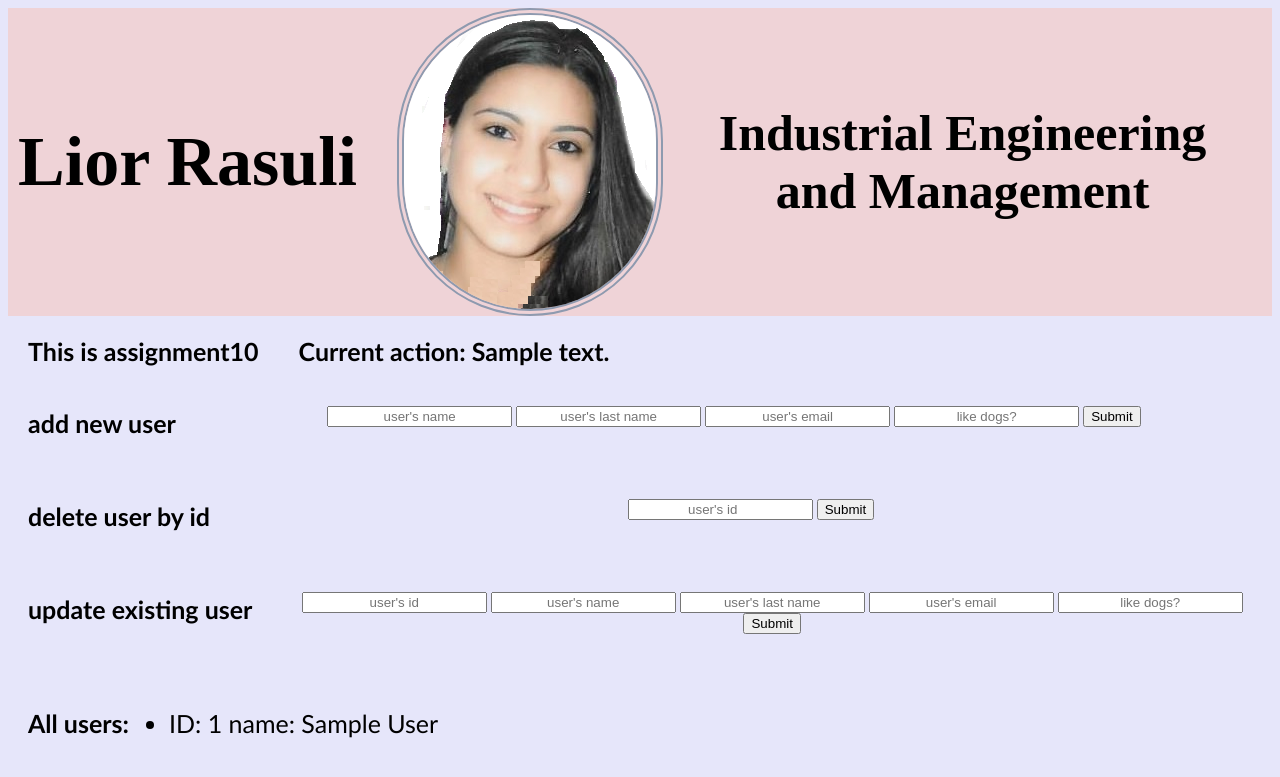
After one commit to liorras/lior.ras, a Flask app: template CVproject/pages/assignment10/templates/assignment10.html in a window 1280 px wide. The commit adds this page. Shown: the top 777 px of the page. Run offline with Flask 2, Linux system fonts and the light colour scheme; the template is opened without the code that fills it: most values are stand-ins (such as "Sample title", 1, 10 or a date in 2020); parts of the project's set-up code (start-up, migrations or seed data) failed here and were passed over.

Commit message:
assignment10

```diff
--- a/CVproject/app.py
+++ b/CVproject/app.py
@@ -1,10 +1,11 @@
-from flask import Flask, url_for, render_template, redirect, request
+from flask import Flask, render_template, redirect, request
 from datetime import datetime
 from flask import session
+from flask import mysql
+from mysql import connector
 
 app = Flask(__name__)
 app.secret_key = '123'
-
 
 @app.route('/')
 def index():
@@ -95,6 +96,8 @@ def assignment_9():
                            user_firstname=user_firstname,
                            user_lastname=user_lastname)
 
+from pages.assignment10.assignment10 import assignment10
+app.register_blueprint(assignment10)
 
 if __name__ == '__main__':
     app.run(debug=True)
--- /dev/null
+++ b/CVproject/pages/assignment10/assignment10.py
@@ -0,0 +1,78 @@
+from flask import Blueprint, render_template, redirect, url_for, request
+from flask import mysql
+import mysql.connector
+
+assignment10 = Blueprint('assignment10', __name__,
+                          static_folder='static',
+                          static_url_path='/assignment10',
+                          template_folder='templates')
+
+# ----------------------DATABASE CONNECTION --------------------#
+# --------------------------------------------------------------#
+def interact_db(query, query_type: str):
+    return_value = False
+    connection = mysql.connector.connect(host='localhost',
+                                         user='root',
+                                         password='root',
+                                         database='cv_schema')
+    cursor = connection.cursor(named_tuple=True)
+    cursor.execute(query)
+
+    if query_type == 'commit':
+        connection.commit()
+        return_value = True
+
+    if query_type == 'fetch':
+        query_result = cursor.fetchall()
+        return_value = query_result
+
+    connection.close()
+    cursor.close()
+    return return_value
+
+global message
+message = ''
+@assignment10.route('/assignment10', methods=['GET', 'POST'])
+@assignment10.route('/', methods=['GET', 'POST'])
+def ass_10():
+    query = "select * from users"
+    query_result = interact_db(query=query, query_type='fetch')
+    return render_template('assignment10.html',
+                           message=message,
+                           users=query_result)
+
+@assignment10.route('/insert_user', methods=['GET', 'POST'])
+def insert_to_users():
+    message = 'INSERT user'
+    if request.method == 'POST':
+        first_name = request.form['first_name']
+        last_name = request.form['last_name']
+        email = request.form['email']
+        like_dogs = request.form['like_dogs']
+        query = "INSERT INTO users(first_name, last_name, email, like_dogs) VALUES ('%s', '%s', '%s', '%s');" % (first_name, last_name, email, like_dogs)
+        interact_db(query=query, query_type='commit')
+
+    return redirect('/assignment10')
+
+
+@assignment10.route('/delete_user', methods=['GET', 'POST'])
+def delete_from_users():
+    message = 'DELETE user'
+    if request.method == 'POST':
+        user_id = request.form['id']
+        query = "DELETE FROM users WHERE id='%s';" % user_id
+        interact_db(query=query, query_type='commit')
+    return redirect('/assignment10')
+
+@assignment10.route('/update_user', methods=['GET', 'POST'])
+def update_user_from_users():
+    message = 'UPDATE user'
+    if request.method == 'POST':
+        user_id = request.form['id']
+        user_first_name = request.form['first_name']
+        user_last_name = request.form['last_name']
+        user_email = request.form['email']
+        user_like_dogs = request.form['like_dogs']
+        query = "UPDATE users SET first_name='%s', last_name='%s', email='%s', like_dogs='%s' WHERE id='%s';" % (user_first_name, user_last_name, user_email, user_like_dogs, user_id)
+        interact_db(query=query, query_type='commit')
+    return redirect('/assignment10')
--- /dev/null
+++ b/CVproject/pages/assignment10/templates/assignment10.html
@@ -0,0 +1,53 @@
+<!DOCTYPE html>
+<html lang="en">
+<head>
+    <title>assignment10</title>
+    <meta name="viewport" content="width=device-width, initial-scale=1.0">
+    <link rel="stylesheet" type="text/css" href="{{ url_for('static', filename='css/CV.css') }}">
+</head>
+<body style="background-color:lavender;">
+    {% include 'header.html' %}
+    <h1 class="assignment9">This is assignment10</h1>
+    <h2 class="assignment9">Current action: {{ message }}</h2>
+
+    <br><br><br><br>
+
+    <h3 class="assignment9">add new user</h3><br>
+    <form method="POST" action="/insert_user">
+        <input name="first_name" type="text" placeholder="user's name">
+        <input name="last_name" type="text" placeholder="user's last name">
+        <input name="email" type="email" placeholder="user's email">
+        <input name="like_dogs" type="text" placeholder="like dogs?">
+        <input type="submit">
+    </form>
+
+    <br><br><br>
+
+    <h3 class="assignment9">delete user by id</h3><br>
+    <form method="POST" action="/delete_user">
+        <input name="id" type="number" placeholder="user's id">
+        <input type="submit">
+    </form>
+
+    <br><br><br>
+
+    <h3 class="assignment9">update existing user</h3><br>
+    <form method="POST" action="/update_user">
+        <input name="id" type="text" placeholder="user's id">
+        <input name="first_name" type="text" placeholder="user's name">
+        <input name="last_name" type="text" placeholder="user's last name">
+        <input name="email" type="email" placeholder="user's email">
+        <input name="like_dogs" type="text" placeholder="like dogs?">
+        <input type="submit">
+    </form>
+
+    <br><br><br>
+
+    <h3 class="assignment9">All users: </h3>
+    <ul class="assignment9">
+        {% for user in users %}
+            <li>ID: {{ user.id }} name: {{ user.first_name }} {{ user.last_name }}</li>
+        {%  endfor %}
+    </ul>
+</body>
+</html>
--- a/CVproject/static/css/CV.css
+++ b/CVproject/static/css/CV.css
@@ -154,6 +154,7 @@ form.assignment9{
     font-size: 25px;
 }
 h1,h2,h3,h4,ul.assignment8,ul.assignment9{
+    color: black;
     float: left;
     padding: 15px;
     font-family: Calibri;
--- a/CVproject/templates/CV.html
+++ b/CVproject/templates/CV.html
@@ -44,6 +44,7 @@
         <h2 id="lecture9" class="server-side">thank you {{ name | default('visitor', true) }} for stopping by!</h2>
         <h2 id="assignment8" class="server-side"><a href="{{ url_for('assignment_8') }}">Assignment 8</a></h2>
         <h2 id="assignment9" class="server-side"><a href="{{ url_for('assignment_9') }}">Assignment 9</a></h2>
+        <!--<h2 id="assignment10" class="server-side">Assignment 10</h2>-->
     </div><!--close div class="server-side"-->
 </div><!--close div class="grid-container"-->
 
```
